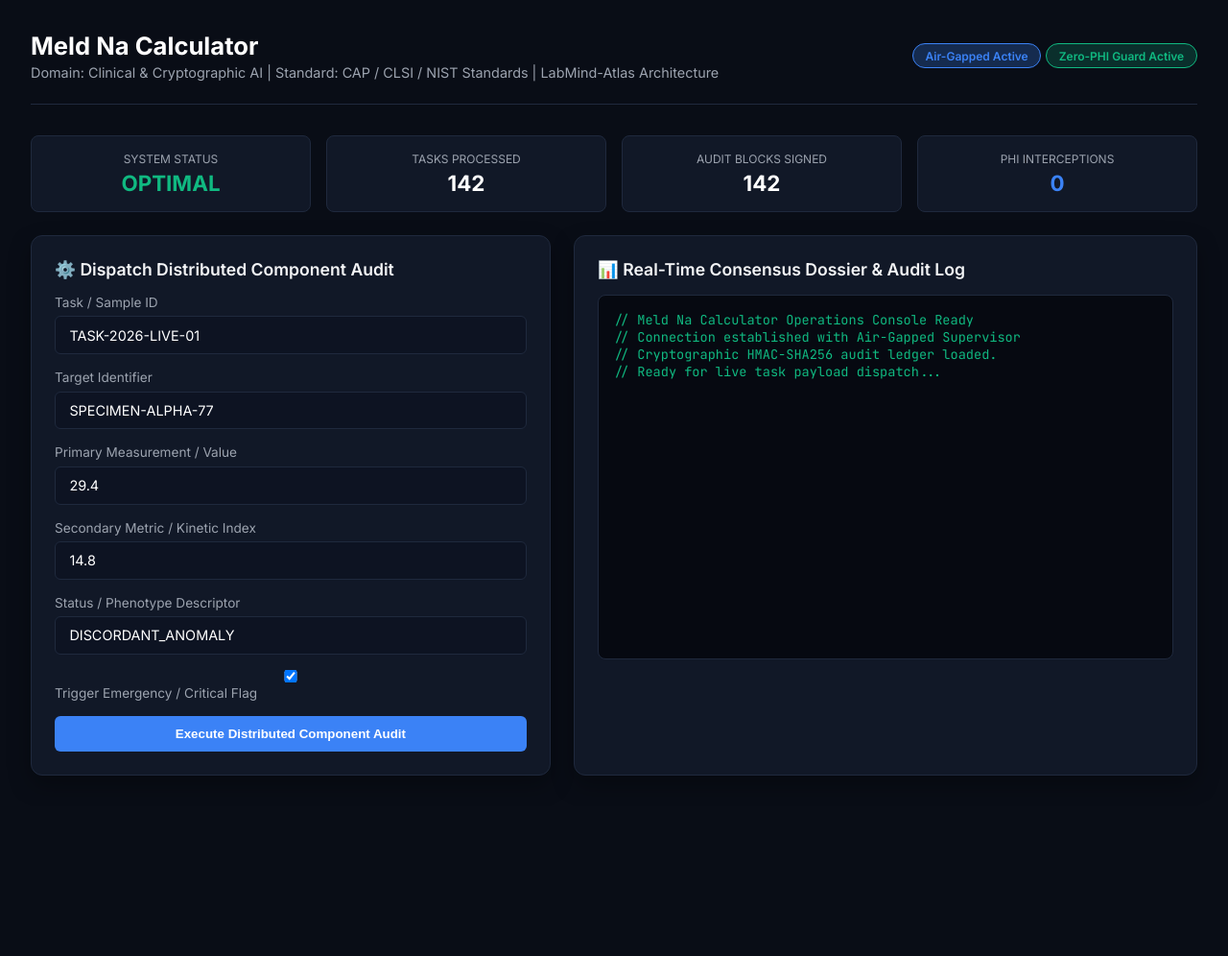
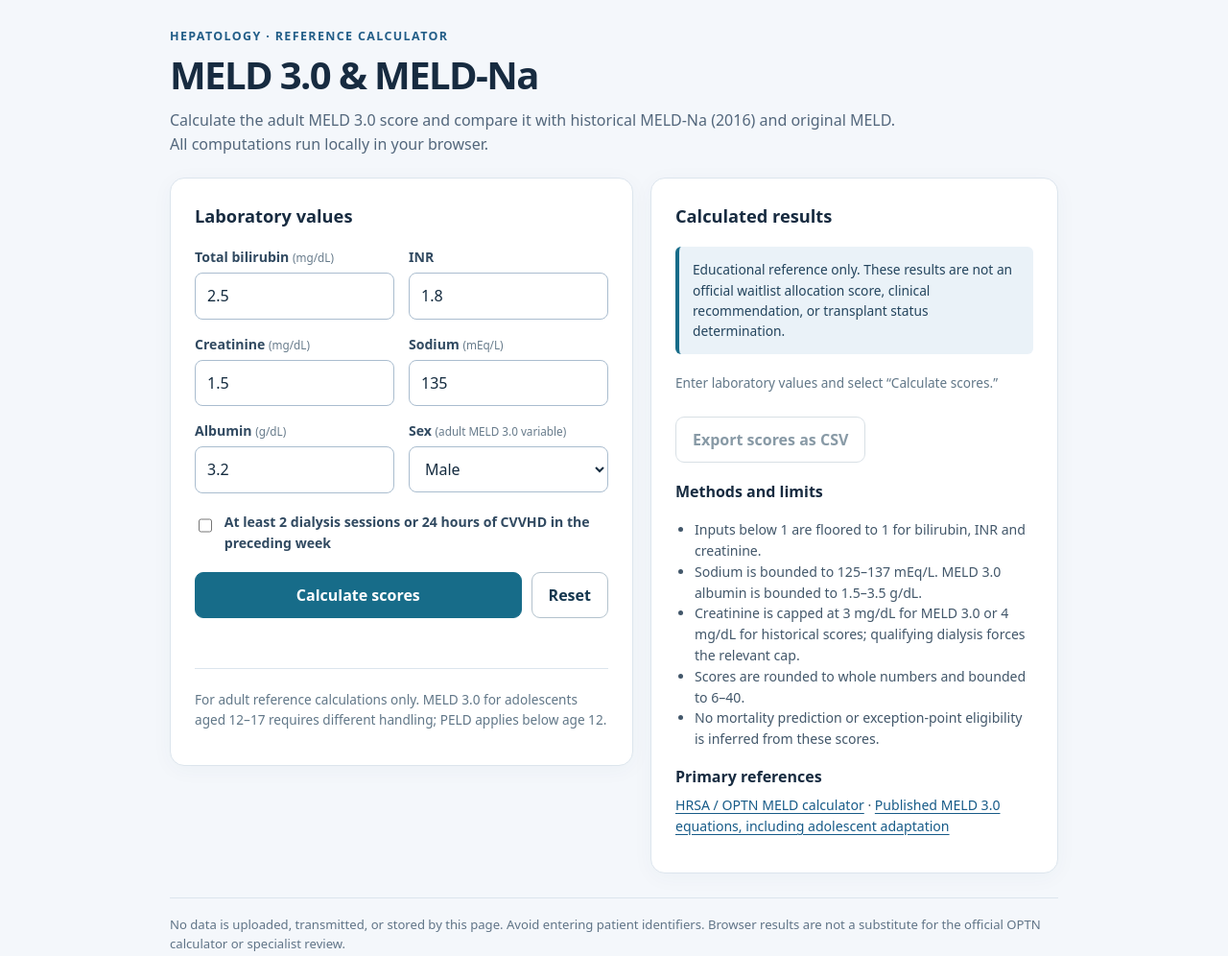
Before and after one commit to abusuraihsakhri/meld-na-calculator, a plain HTML site: page web/index.html in a window 1280 px wide. Shown: the whole page at 96% size. Before the commit the page ends 840 px from the top, so only its background shows below. Drawn offline with Linux system fonts and the light colour scheme.

Commit message:
Replace nonfunctional audit console with accessible MELD calculator

```diff
--- a/web/index.html
+++ b/web/index.html
@@ -1,236 +1,111 @@
-<!DOCTYPE html>
+<!doctype html>
 <html lang="en">
 <head>
-    <meta charset="UTF-8">
-    <meta name="viewport" content="width=device-width, initial-scale=1.0">
-    <title>Meld Na Calculator — Operations Console</title>
-    <link href="https://fonts.googleapis.com/css2?family=Inter:wght@300;400;600;700&family=JetBrains+Mono:wght@400;600&display=swap" rel="stylesheet">
-    <style>
-        :root {
-            --bg: #090d16;
-            --card: #111827;
-            --border: #1f293d;
-            --accent: #3b82f6;
-            --accent-glow: rgba(59, 130, 246, 0.25);
-            --text: #f3f4f6;
-            --text-muted: #9ca3af;
-            --danger: #ef4444;
-            --warning: #f59e0b;
-            --success: #10b981;
-        }
-        * { box-sizing: border-box; margin: 0; padding: 0; }
-        body {
-            font-family: 'Inter', sans-serif;
-            background: var(--bg);
-            color: var(--text);
-            padding: 2rem;
-            min-height: 100vh;
-        }
-        .header {
-            display: flex;
-            justify-content: space-between;
-            align-items: center;
-            border-bottom: 1px solid var(--border);
-            padding-bottom: 1.5rem;
-            margin-bottom: 2rem;
-        }
-        .header-title h1 { font-size: 1.6rem; font-weight: 700; color: #fff; }
-        .header-title p { color: var(--text-muted); font-size: 0.9rem; margin-top: 0.25rem; }
-        .badge {
-            display: inline-block;
-            padding: 0.3rem 0.8rem;
-            border-radius: 9999px;
-            font-size: 0.75rem;
-            font-weight: 600;
-            background: var(--accent-glow);
-            color: var(--accent);
-            border: 1px solid var(--accent);
-        }
-        .grid {
-            display: grid;
-            grid-template-columns: 1fr 1.2fr;
-            gap: 1.5rem;
-        }
-        .card {
-            background: var(--card);
-            border: 1px solid var(--border);
-            border-radius: 12px;
-            padding: 1.5rem;
-            box-shadow: 0 10px 25px rgba(0,0,0,0.3);
-        }
-        .card h2 {
-            font-size: 1.1rem;
-            font-weight: 600;
-            margin-bottom: 1rem;
-            display: flex;
-            align-items: center;
-            gap: 0.5rem;
-        }
-        .form-group { margin-bottom: 1rem; }
-        label { display: block; font-size: 0.85rem; color: var(--text-muted); margin-bottom: 0.4rem; }
-        input, select, textarea {
-            width: 100%;
-            padding: 0.65rem 0.9rem;
-            background: #0d1322;
-            border: 1px solid var(--border);
-            border-radius: 6px;
-            color: #fff;
-            font-family: inherit;
-            font-size: 0.9rem;
-        }
-        input:focus, textarea:focus { outline: none; border-color: var(--accent); }
-        .btn {
-            background: var(--accent);
-            color: #fff;
-            border: none;
-            padding: 0.7rem 1.4rem;
-            border-radius: 6px;
-            font-weight: 600;
-            cursor: pointer;
-            transition: 0.2s;
-            width: 100%;
-        }
-        .btn:hover { background: #2563eb; }
-        .terminal {
-            background: #060911;
-            border: 1px solid var(--border);
-            border-radius: 8px;
-            padding: 1rem;
-            font-family: 'JetBrains Mono', monospace;
-            font-size: 0.85rem;
-            color: #10b981;
-            height: 380px;
-            overflow-y: auto;
-            white-space: pre-wrap;
-        }
-        .metrics-bar {
-            display: grid;
-            grid-template-columns: repeat(4, 1fr);
-            gap: 1rem;
-            margin-bottom: 1.5rem;
-        }
-        .metric-box {
-            background: var(--card);
-            border: 1px solid var(--border);
-            border-radius: 8px;
-            padding: 1rem;
-            text-align: center;
-        }
-        .metric-val { font-size: 1.4rem; font-weight: 700; color: #fff; margin-top: 0.25rem; }
-        .metric-label { font-size: 0.75rem; color: var(--text-muted); text-transform: uppercase; }
-    </style>
+  <meta charset="utf-8">
+  <meta name="viewport" content="width=device-width, initial-scale=1">
+  <meta name="color-scheme" content="light">
+  <title>MELD 3.0 & MELD-Na Calculator</title>
+  <meta name="description" content="Private, in-browser adult MELD 3.0 calculator with historical MELD-Na and original MELD comparisons.">
+  <style>
+    :root { font-family: system-ui, -apple-system, "Segoe UI", sans-serif; color:#172b40; background:#f4f7fb; }
+    * { box-sizing:border-box; }
+    body { margin:0; line-height:1.55; }
+    .shell { max-width:970px; padding:28px 22px 60px; margin:auto; }
+    header { margin-bottom:22px; }
+    .eyebrow { font-size:.78rem; font-weight:750; letter-spacing:.11em; text-transform:uppercase; color:#235e88; }
+    h1 { font-size:clamp(1.7rem, 4vw, 2.5rem); letter-spacing:-.04em; line-height:1.15; margin:8px 0 12px; }
+    h2 { font-size:1.14rem; margin:0 0 18px; }
+    h3 { margin:12px 0 6px; font-size:1rem; }
+    p { margin:0 0 12px; }
+    .lede { color:#53677c; max-width:770px; }
+    .columns { display:grid; grid-template-columns: minmax(0, 1fr) minmax(0,.88fr); gap:18px; align-items:start; }
+    .panel { border:1px solid #dce5ed; background:white; box-shadow:0 4px 22px #26465d0a; border-radius:15px; padding:25px; }
+    .fields { display:grid; grid-template-columns:1fr 1fr; gap:15px; }
+    label { display:block; color:#314a61; font-size:.88rem; font-weight:650; margin:0 0 5px; }
+    label small { color:#677b8b; font-weight:450; }
+    input:not([type=checkbox]), select { display:block; width:100%; padding:11px 12px; border-radius:8px; background:#fff; color:#142b3f; border:1px solid #aabdcf; font:inherit; }
+    input:focus-visible, select:focus-visible, button:focus-visible, a:focus-visible { outline:3px solid #70bafa; outline-offset:3px; }
+    .check { display:flex; gap:10px; align-items:flex-start; margin:19px 0; font-weight:550; cursor:pointer; }
+    .check input { margin-top:6px; width:17px; height:17px; accent-color:#126a8c; }
+    .actions { display:flex; gap:10px; flex-wrap:wrap; }
+    button { font:inherit; border-radius:9px; padding:11px 17px; border:1px solid #b3c2cd; background:#fff; color:#14374f; font-weight:700; cursor:pointer; }
+    button.primary { background:#176c89; border-color:#176c89; color:white; flex:2; }
+    button:hover:not(:disabled) { filter:brightness(.95); }
+    button:disabled { opacity:.5; cursor:not-allowed; }
+    .notice { padding:13px 14px; background:#eaf2f8; border-left:4px solid #176c89; color:#23445d; border-radius:6px; font-size:.86rem; margin-bottom:19px; }
+    .error { color:#ab1c24; font-weight:700; min-height:1.3rem; margin:10px 0 0; }
+    [hidden] { display:none !important; }
+    .scores { display:grid; grid-template-columns:1fr 1fr; gap:11px; }
+    .score { border:1px solid #d3e0e7; padding:14px; border-radius:9px; background:#f8fbfe; }
+    .score.primary { background:#e5f3f7; border-color:#93c5d5; grid-column:1/-1; }
+    .score strong { font-size:2.5rem; line-height:1.2; display:block; font-variant-numeric:tabular-nums; color:#145d79; }
+    .score span { font-size:.83rem; color:#4a6273; display:block; }
+    .subtle { color:#617788; font-size:.85rem; }
+    .divider { border-top:1px solid #dce5ed; margin:21px 0; }
+    .method { margin-top:18px; }
+    .method p, .method li { color:#42576a; font-size:.88rem; }
+    .method ul { padding-left:20px; }
+    a { color:#175b88; text-underline-offset:3px; }
+    footer { border-top:1px solid #dce5ed; margin-top:25px; padding-top:17px; font-size:.82rem; color:#607487; }
+    @media (max-width:760px) { .columns { grid-template-columns:1fr; } .shell { padding:19px 14px 35px; } .panel { padding:19px; } }
+    @media (max-width:420px) { .fields { grid-template-columns:1fr; } }
+  </style>
+  <script defer src="./calculator.js"></script>
 </head>
 <body>
-
-    <div class="header">
-        <div class="header-title">
-            <h1>Meld Na Calculator</h1>
-            <p>Domain: Clinical & Cryptographic AI | Standard: CAP / CLSI / NIST Standards | LabMind-Atlas Architecture</p>
+<main class="shell">
+  <header>
+    <div class="eyebrow">Hepatology · Reference calculator</div>
+    <h1>MELD 3.0 & MELD-Na</h1>
+    <p class="lede">Calculate the adult MELD 3.0 score and compare it with historical MELD-Na (2016) and original MELD. All computations run locally in your browser.</p>
+  </header>
+  <div class="columns">
+    <section class="panel" aria-labelledby="inputs-heading">
+      <h2 id="inputs-heading">Laboratory values</h2>
+      <form id="meld-form" novalidate>
+        <div class="fields">
+          <div><label for="bilirubin">Total bilirubin <small>(mg/dL)</small></label><input id="bilirubin" name="bilirubin" inputmode="decimal" type="number" min="0.001" step="any" value="2.5" required></div>
+          <div><label for="inr">INR</label><input id="inr" name="inr" inputmode="decimal" type="number" min="0.001" step="any" value="1.8" required></div>
+          <div><label for="creatinine">Creatinine <small>(mg/dL)</small></label><input id="creatinine" name="creatinine" inputmode="decimal" type="number" min="0.001" step="any" value="1.5" required></div>
+          <div><label for="sodium">Sodium <small>(mEq/L)</small></label><input id="sodium" name="sodium" inputmode="decimal" type="number" min="0.001" step="any" value="135" required></div>
+          <div><label for="albumin">Albumin <small>(g/dL)</small></label><input id="albumin" name="albumin" inputmode="decimal" type="number" min="0.001" step="any" value="3.2" required></div>
+          <div><label for="sex">Sex <small>(adult MELD 3.0 variable)</small></label><select id="sex" name="sex" required><option value="male">Male</option><option value="female">Female</option></select></div>
         </div>
-        <div>
-            <span class="badge">Air-Gapped Active</span>
-            <span class="badge" style="background: rgba(16,185,129,0.2); color: #10b981; border-color: #10b981;">Zero-PHI Guard Active</span>
+        <label class="check" for="dialysis"><input type="checkbox" id="dialysis" name="dialysis"><span>At least 2 dialysis sessions or 24 hours of CVVHD in the preceding week</span></label>
+        <div class="actions"><button type="submit" class="primary">Calculate scores</button><button type="reset">Reset</button></div>
+        <p id="error" class="error" role="alert" aria-live="polite"></p>
+      </form>
+      <div class="divider"></div>
+      <p class="subtle">For adult reference calculations only. MELD 3.0 for adolescents aged 12–17 requires different handling; PELD applies below age 12.</p>
+    </section>
+    <section class="panel" aria-labelledby="output-heading">
+      <h2 id="output-heading">Calculated results</h2>
+      <div class="notice">Educational reference only. These results are not an official waitlist allocation score, clinical recommendation, or transplant status determination.</div>
+      <div id="results" hidden tabindex="-1" aria-live="polite">
+        <div class="scores">
+          <div class="score primary"><span>Adult MELD 3.0 · current U.S. formula</span><strong id="meld3-value">—</strong></div>
+          <div class="score"><span>MELD-Na · 2016 historical</span><strong id="meldna-value">—</strong></div>
+          <div class="score"><span>Original MELD · historical</span><strong id="meld-value">—</strong></div>
         </div>
-    </div>
-
-    <div class="metrics-bar">
-        <div class="metric-box">
-            <div class="metric-label">System Status</div>
-            <div class="metric-val" style="color: var(--success);" id="m-status">OPTIMAL</div>
-        </div>
-        <div class="metric-box">
-            <div class="metric-label">Tasks Processed</div>
-            <div class="metric-val" id="m-tasks">142</div>
-        </div>
-        <div class="metric-box">
-            <div class="metric-label">Audit Blocks Signed</div>
-            <div class="metric-val" id="m-audit">142</div>
-        </div>
-        <div class="metric-box">
-            <div class="metric-label">PHI Interceptions</div>
-            <div class="metric-val" style="color: var(--accent);" id="m-phi">0</div>
-        </div>
-    </div>
-
-    <div class="grid">
-        <div class="card">
-            <h2>⚙️ Dispatch Distributed Component Audit</h2>
-            <div class="form-group">
-                <label>Task / Sample ID</label>
-                <input type="text" id="task_id" value="TASK-2026-LIVE-01">
-            </div>
-            <div class="form-group">
-                <label>Target Identifier</label>
-                <input type="text" id="target_id" value="SPECIMEN-ALPHA-77">
-            </div>
-            <div class="form-group">
-                <label>Primary Measurement / Value</label>
-                <input type="number" id="primary_metric" value="29.4" step="0.1">
-            </div>
-            <div class="form-group">
-                <label>Secondary Metric / Kinetic Index</label>
-                <input type="number" id="secondary_metric" value="14.8" step="0.1">
-            </div>
-            <div class="form-group">
-                <label>Status / Phenotype Descriptor</label>
-                <input type="text" id="status_descriptor" value="DISCORDANT_ANOMALY">
-            </div>
-            <div class="form-group">
-                <label><input type="checkbox" id="is_critical" checked> Trigger Emergency / Critical Flag</label>
-            </div>
-            <button class="btn" onclick="runAudit()">Execute Distributed Component Audit</button>
-        </div>
-
-        <div class="card">
-            <h2>📊 Real-Time Consensus Dossier & Audit Log</h2>
-            <div class="terminal" id="outputConsole">// Meld Na Calculator Operations Console Ready
-// Connection established with Air-Gapped Supervisor
-// Cryptographic HMAC-SHA256 audit ledger loaded.
-// Ready for live task payload dispatch...</div>
-        </div>
-    </div>
-
-    <script>
-        async function runAudit() {
-            const consoleEl = document.getElementById('outputConsole');
-            consoleEl.innerText = "// Dispatching task across specialized workers...
-// Invoking InvariantQCWorker, SafetyEscalationWorker, ProtocolWorker...";
-
-            const payload = {
-                task_id: document.getElementById('task_id').value,
-                target_identifier: document.getElementById('target_id').value,
-                primary_metric: parseFloat(document.getElementById('primary_metric').value),
-                secondary_metric: parseFloat(document.getElementById('secondary_metric').value),
-                status_descriptor: document.getElementById('status_descriptor').value,
-                is_critical_flag: document.getElementById('is_critical').checked
-            };
-
-            try {
-                const res = await fetch('/api/audit', {
-                    method: 'POST',
-                    headers: { 'Content-Type': 'application/json' },
-                    body: JSON.stringify(payload)
-                });
-                const data = await res.json();
-                consoleEl.innerText = JSON.stringify(data, null, 2);
-                document.getElementById('m-tasks').innerText = parseInt(document.getElementById('m-tasks').innerText) + 1;
-                document.getElementById('m-audit').innerText = parseInt(document.getElementById('m-audit').innerText) + 1;
-            } catch (err) {
-                consoleEl.innerText = "// Offline / Simulation Output:\n" + JSON.stringify({
-                    dossier_id: "DOSSIER-SIM-" + Math.floor(Math.random()*10000),
-                    system: "meld-na-calculator",
-                    domain: "Clinical & Cryptographic AI",
-                    task_id: payload.task_id,
-                    overall_urgency: payload.is_critical_flag ? "CRITICAL_STAT_PANIC" : "ELEVATED_RISK",
-                    integrity_status: "DISCORDANT_ANOMALY",
-                    alerts: [
-                        { worker: "InvariantQCWorker", alert: "Primary metric exceeds upper reference bound" },
-                        { worker: "SafetyEscalationWorker", alert: "Critical emergency interlock flag active" }
-                    ],
-                    audit_hash: "HMAC_SHA256_e83f9a72b941d6c381f9"
-                }, null, 2);
-            }
-        }
-    </script>
+        <p id="adjustments" class="subtle" style="margin-top:14px"></p>
+      </div>
+      <p id="empty" class="subtle">Enter laboratory values and select “Calculate scores.”</p>
+      <button id="export" type="button" disabled style="margin-top:13px">Export scores as CSV</button>
+      <div class="method">
+        <h3>Methods and limits</h3>
+        <ul>
+          <li>Inputs below 1 are floored to 1 for bilirubin, INR and creatinine.</li>
+          <li>Sodium is bounded to 125–137 mEq/L. MELD 3.0 albumin is bounded to 1.5–3.5 g/dL.</li>
+          <li>Creatinine is capped at 3 mg/dL for MELD 3.0 or 4 mg/dL for historical scores; qualifying dialysis forces the relevant cap.</li>
+          <li>Scores are rounded to whole numbers and bounded to 6–40.</li>
+          <li>No mortality prediction or exception-point eligibility is inferred from these scores.</li>
+        </ul>
+        <h3>Primary references</h3>
+        <p><a href="https://www.hrsa.gov/optn/data-calculators/allocation-calculators/meld-calculator" target="_blank" rel="noopener noreferrer">HRSA / OPTN MELD calculator</a> · <a href="https://pmc.ncbi.nlm.nih.gov/articles/PMC10363200/" target="_blank" rel="noopener noreferrer">Published MELD 3.0 equations, including adolescent adaptation</a></p>
+      </div>
+    </section>
+  </div>
+  <footer>No data is uploaded, transmitted, or stored by this page. Avoid entering patient identifiers. Browser results are not a substitute for the official OPTN calculator or specialist review.</footer>
+</main>
 </body>
 </html>
```
